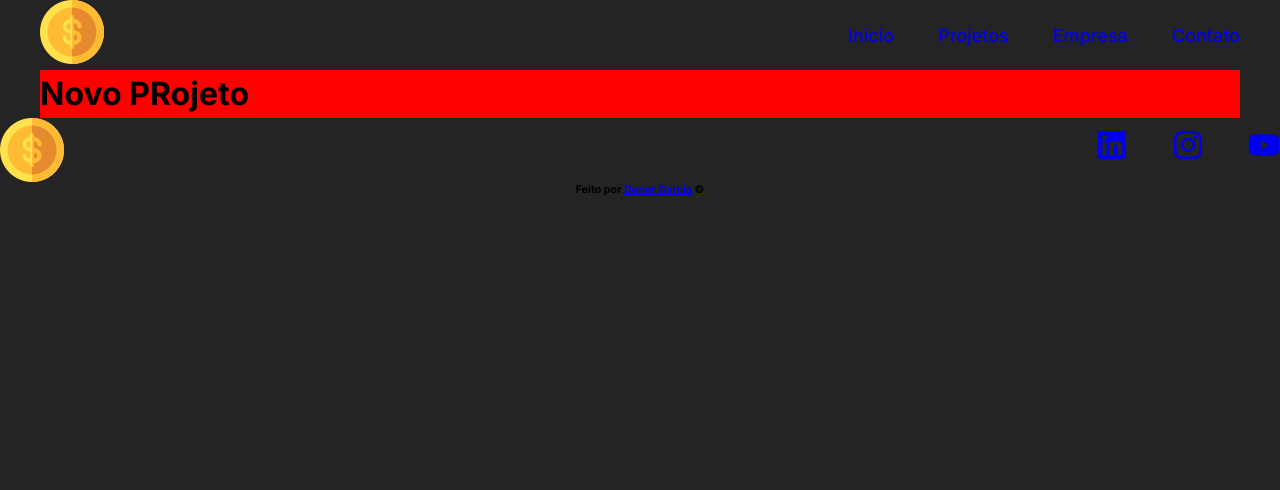
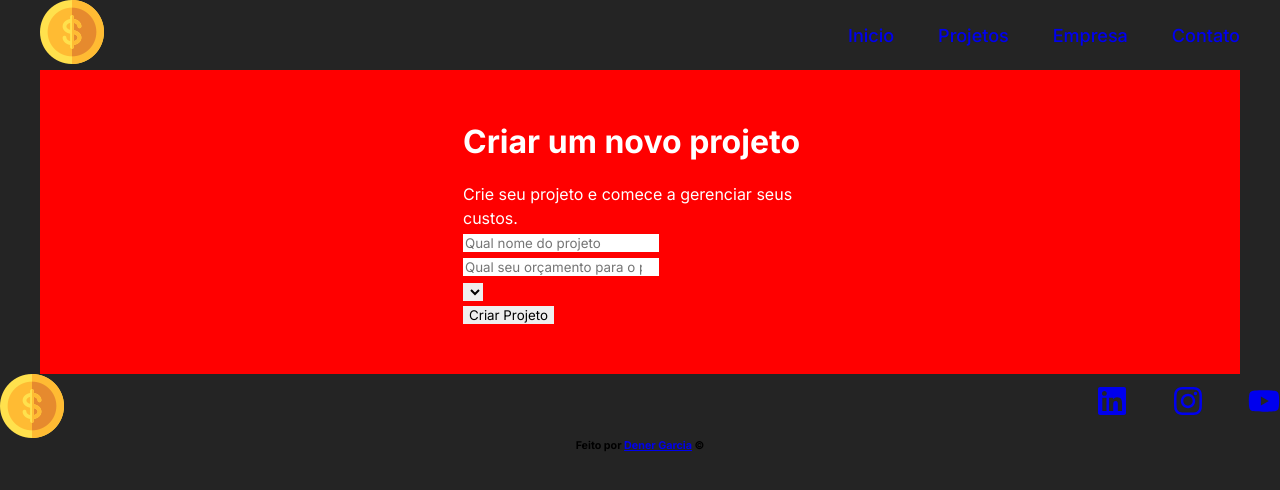
Before and after one commit to Dener-Garcia/saas-fullstack-administrador-projetos-react-sql, a React (Vite) app: page /newproject in a window 1280 px wide. Shown: the top 490 px of the page. Built offline with nearby package versions, Linux system fonts and the light colour scheme.

Commit message:
feat: created new project page

```diff
--- a/src/components/layouts/LinkButton/LinkButton.tsx
+++ b/src/components/layouts/LinkButton/LinkButton.tsx
@@ -3,12 +3,15 @@ import './module.css'
 
 interface linkProps {
     path: string;
-    linkTitle: ReactNode;
+    linkTitle: string;
   }
 
 const LinkButton = (props: linkProps) =>{
+
+    const { path, linkTitle} = props
+
     return(
-        <Link to={path}>{linkTitle}</Link>
+        <Link className='btn' to={path}>{linkTitle}</Link>
     )
 }
 export default LinkButton
--- /dev/null
+++ b/src/components/layouts/LinkButton/module.css
@@ -0,0 +1,12 @@
+.btn{
+    background-color: var(--color-accent);
+    color: var(--color-wt-01);
+    text-decoration: none;
+    transition: 0.2s;
+    padding: 8px 16px;
+    border-radius: 100px;
+
+    &:hover{
+        background-color: var(--color-accent-hover);
+    }
+}
--- a/src/components/pages/Home.tsx
+++ b/src/components/pages/Home.tsx
@@ -1,12 +1,13 @@
-import './module.css'
+import './home-module.css'
 import savings from '../../assets/savings.svg'
+import LinkButton from '../layouts/LinkButton/LinkButton'
 
 const Home = () => {
     return(
         <section className='home-container'>
         <h1>Bem vindo ao <span>Costs</span></h1>
         <p>Comece a gerenciar seus projetos agora mesmo!</p>
-        <a href='/newprojects'>Criar Projeto</a>
+        <LinkButton linkTitle='Criar Projeto' path='/newproject' />
         <img src={savings} alt="Costs" />
         </section>
     )
--- a/src/components/pages/NewProject.tsx
+++ b/src/components/pages/NewProject.tsx
@@ -1,6 +1,13 @@
+import ProjectForm from '../projects/Project-form/ProjectForm'
+import styles from './new-project.module.css'
+
 const NewProject = () => {
     return(
-     <h1>Novo PRojeto</h1>
+        <div className={styles.new_projects}>
+            <h1>Criar um novo projeto</h1>
+            <p>Crie seu projeto e comece a gerenciar seus custos.</p>
+            <ProjectForm />
+        </div>
     )
 }
 export default NewProject
--- /dev/null
+++ b/src/components/pages/new-project.module.css
@@ -0,0 +1,14 @@
+.new_projects{
+    width: 450px;
+    margin: 0 auto;
+    padding: 3rem;
+}
+
+.new_projects h1{
+    margin-bottom: 1rem;
+    color: var(--color-text);
+}
+
+.new_projects p{
+    color: var(--color-text);
+}
--- /dev/null
+++ b/src/components/projects/Project-form/ProjectForm.tsx
@@ -0,0 +1,22 @@
+import styles from './module.css'
+
+const ProjectForm = () => {
+    return(
+       <form>
+        <div className="inputs">
+        <input type='text' placeholder='Qual nome do projeto' />
+        </div>
+        <div className="inputs">
+        <input type='number' placeholder='Qual seu orçamento para o projeto?' />
+        </div>
+        <div className="inputs">
+        <select name='category_id'>
+            <otpion disabled>Selecione a categoria</otpion>
+            </select>
+        </div>
+        <button type='submit'>Criar Projeto</button>
+       </form>
+    )
+}
+
+export default ProjectForm
--- /dev/null
+++ b/src/components/projects/Project-form/module.css
@@ -0,0 +1,3 @@
+.container{
+    background-color: blue;
+}
--- a/src/index.css
+++ b/src/index.css
@@ -15,6 +15,7 @@
   -webkit-text-size-adjust: 100%;
 
   --color-accent: blue;
+  --color-text: white;
 }
 
 
```
Also changed, not shown: src/components/pages/home-module.css (renamed from src/components/pages/module.css).
